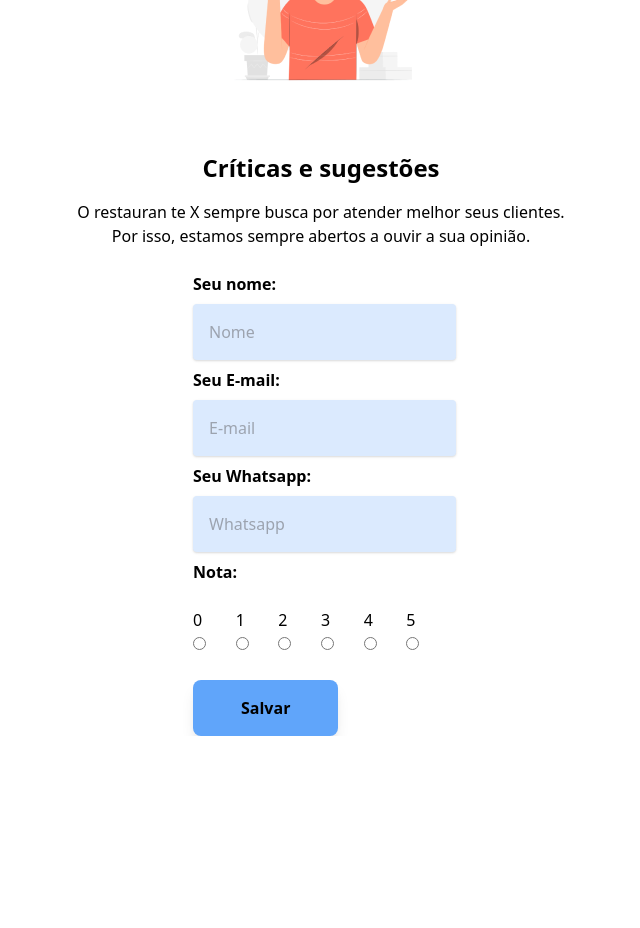
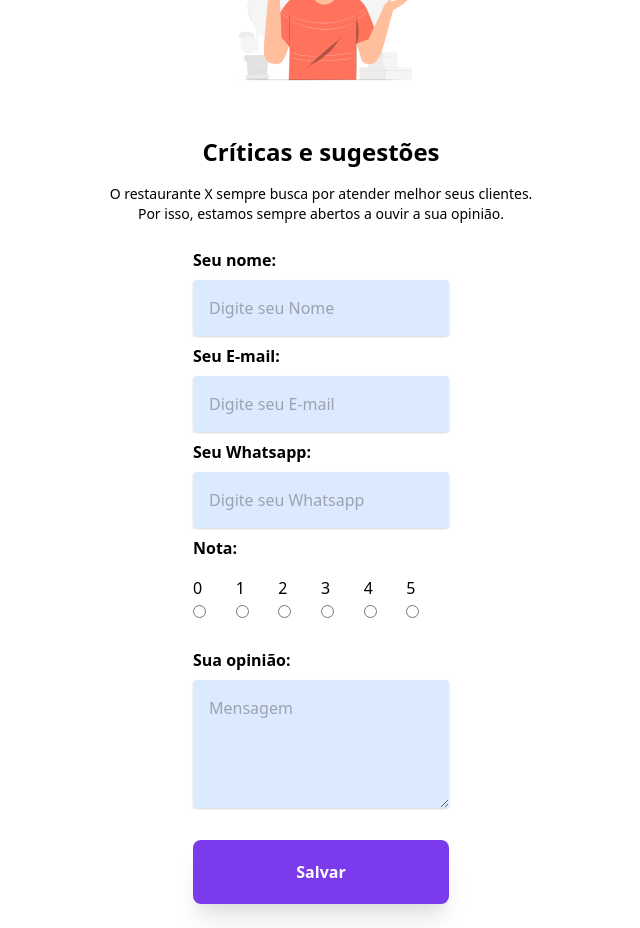
Before and after one commit to Ludsonfrancisco/opineBox, a Next.js app: page /pesquisa in a window 1280 px wide. Shown: the part 240-1168 px from the top of the page, without its empty margins (319-959 px from the left). Before the commit the page ends 976 px from the top, so only its background shows below. Built offline with nearby package versions, Linux system fonts and the light colour scheme.

Commit message:
remake design

```diff
--- a/pages/api/save.js
+++ b/pages/api/save.js
@@ -45,7 +45,8 @@ export default async (req, res) => {
       Nota: parseInt(data.Nota),
       'Data Preechimento': moment().format('DD/MM/YYYY HH:mm:ss'),
       Cupom,
-      Promo
+      Promo,
+      Mensagem: data.Mensagem
     })
     res.end(JSON.stringify({
       showCoupon: Cupom !== '',
--- a/pages/index.js
+++ b/pages/index.js
@@ -23,7 +23,7 @@ const Index = () => {
       </p> */}
       <div className='text-center my-12'>
         <Link href='/pesquisa'>
-          <a className='border-2 border-blue-500 border-opacity-50  bg-white text-blue-700  px-12 py-4 rounded-lg font-bold shadow-lg hover:shadow'>Dar opinião ou sujestão</a>
+          <a className='text-white bg-purple-600 hover:bg-purple-700 focus:outline-none focus:ring-2 focus:ring-purple-600 focus:ring-opacity-50   px-12 py-4 rounded-lg font-bold shadow-lg hover:shadow'>Dar opinião ou sujestão</a>
         </Link>
       </div>
     </div>
--- a/pages/pesquisa.js
+++ b/pages/pesquisa.js
@@ -7,7 +7,8 @@ const Pesquisa = () => {
     Nome: '',
     Email: '',
     Whatsapp: '',
-    Nota: 0
+    Nota: 0,
+    Mensagem: ''
   })
   const notas = [0, 1, 2, 3, 4, 5]
   const [sucess, setSuccess] = useState(false)
@@ -36,19 +37,19 @@ const Pesquisa = () => {
   return (
     <div className='pt-6'>
       <PageTitle  title='Pesquisea '/>
-      <h1 className='text-center font-bold my-4 text-2xl'>Críticas e sugestões</h1>
-      <p className='text-center mb-6 '>O restauran  te X sempre busca por atender melhor seus clientes.<br />
+      <h1 className='text-center font-bold mb-4 text-2xl'>Críticas e sugestões</h1>
+      <p className='text-center mb-6 text-sm px-2'>O restaurante X sempre busca por atender melhor seus clientes.<br />
         Por isso, estamos sempre abertos a ouvir a sua opinião.</p>
-      {!sucess && <div className=' w-1/5 mx-auto'>
+      {!sucess && <div className=' w-4/5 lg:w-1/5 mx-auto'>
         <label className='font-bold'>Seu nome:</label>
-        <input className=' p-4 block shadow bg-blue-100 my-2 rounded' type='text' placeholder='Nome' onChange={onChange} name='Nome' value={form.Nome} />
+        <input className='focus:outline-none focus:ring-2 focus:ring-purple-600 focus:border-transparent  w-full p-4 block shadow bg-blue-100 my-2 rounded' type='text' placeholder='Digite seu Nome' onChange={onChange} name='Nome' value={form.Nome} />
         <label className='font-bold'>Seu E-mail:</label>
-        <input className=' p-4 block shadow bg-blue-100 my-2 rounded' type='text' placeholder='E-mail' onChange={onChange} name='Email' value={form.Email} />
-        <label className='font-bold'>Seu Whatsapp:</label>
-        <input className=' p-4 block shadow bg-blue-100 my-2 rounded' type='text' placeholder='Whatsapp' onChange={onChange} name='Whatsapp' value={form.Whatsapp} />
+        <input className='focus:outline-none focus:ring-2 focus:ring-purple-600 focus:border-transparent  w-full p-4 block shadow bg-blue-100 my-2 rounded' type='text' placeholder='Digite seu E-mail' onChange={onChange} name='Email' value={form.Email} required />
+        <label className='font-bold sm:text-center'>Seu Whatsapp:</label>
+        <input className='focus:outline-none focus:ring-2 focus:ring-purple-600 focus:border-transparent  w-full p-4 block shadow bg-blue-100 my-2 rounded' type='text' placeholder='Digite seu Whatsapp' onChange={onChange} name='Whatsapp' value={form.Whatsapp} />
         <label className='font-bold'>Nota:</label>
 
-        <div className='flex py-6 cursor-pointer'>
+        <div className='flex pt-4 pb-6 cursor-pointer focus:outline-none focus:ring-2 focus:ring-purple-600 focus:border-transparent '>
           {notas.map(nota => {
             return (<label className='block w-1/6 text-left '>
                     {nota} <br />
@@ -57,11 +58,13 @@ const Pesquisa = () => {
 
           })}
         </div>
+        <label className='font-bold'>Sua opinião:</label>
+        <textarea className='focus:outline-none focus:ring-2 focus:ring-purple-600 focus:border-transparent  w-full p-4 block shadow bg-blue-100 my-2 rounded' rows='4' cols='25' type='text' placeholder='Mensagem' onChange={onChange} name='Mensagem' value={form.Mensagem} />
 
-        <button className='bg-blue-400 px-12 py-4 rounded-lg font-bold shadow-lg hover:shadow' onClick={save}>Salvar</button>
+        <button className='text-white w-full mb-6 bg-purple-600 hover:bg-purple-700 focus:outline-none focus:ring-2 focus:ring-purple-600 focus:ring-opacity-50 px-12 py-5 mt-6 rounded-lg font-bold shadow-xl hover:shadow ' onClick={save}>Salvar</button>
       </div>}
-      {sucess && <div className=' w-1/5 mx-auto'>
-        <p className='mb-6 text-center bg-blue-100 boder-t border-b border-blue-500 text-blue-700 px-4 py-3'> Obrigado por contribuir com sua sujestão ou crítica</p>
+      {sucess && <div className=' w-4/5 lg:w-1/5 mx-auto'>
+        <p className=' mt-6 text-center  border-blue-500 text-blue-700 bg-withe px-4 py-3'> Obrigado por contribuir com sua sujestão ou crítica</p>
         {
           retorno.showCoupon && <div className='text-center border p-4  mb-4'>
             Seu Cupom: <br />
```
Also changed, not shown: components/Footer/index.js (line endings or trailing spaces).
